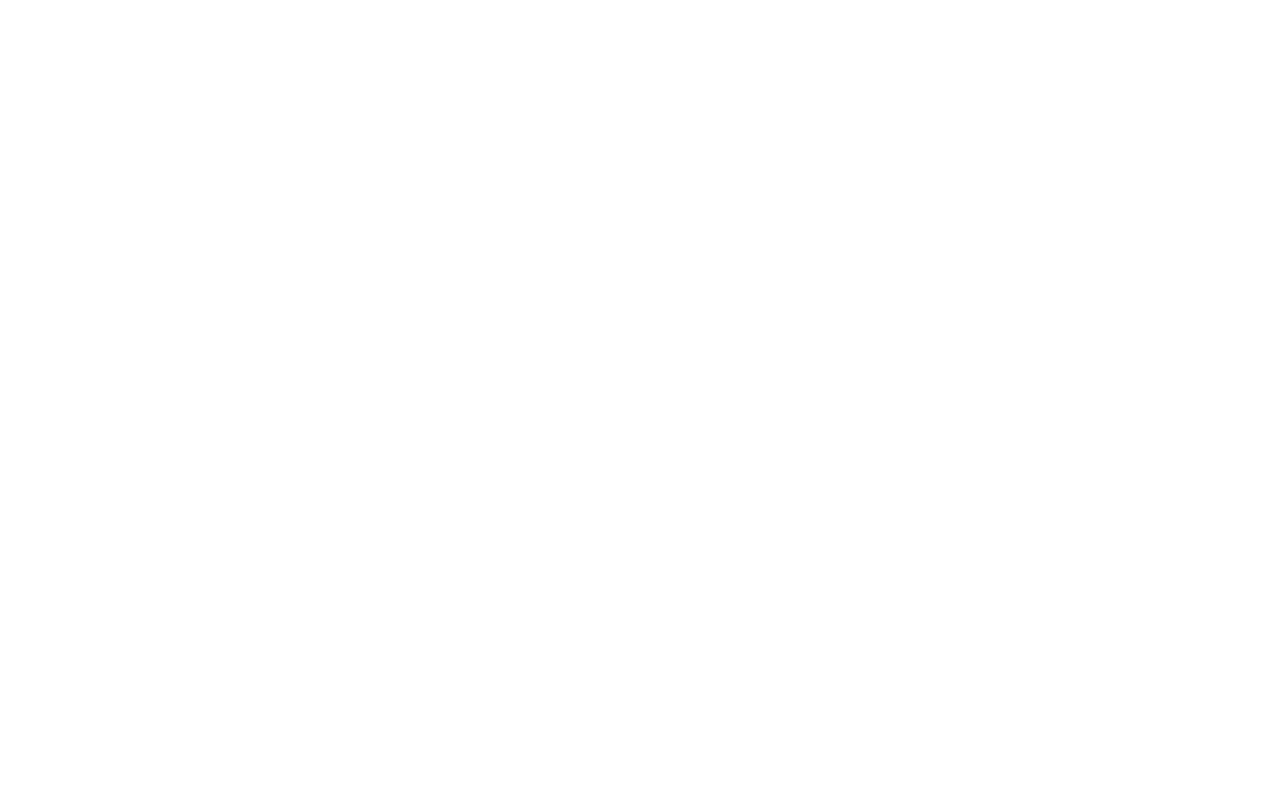
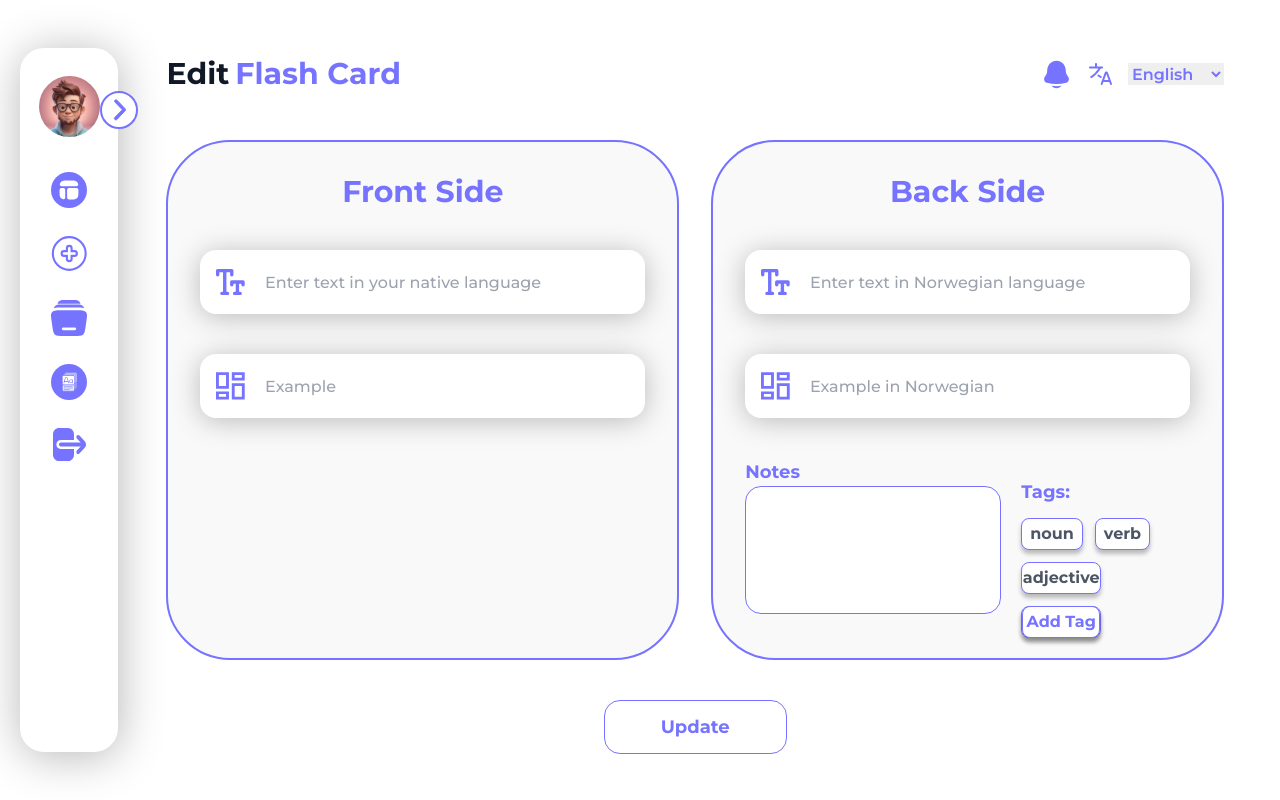
Before and after one commit to tushar-nath/llad-frontend, a React (Create React App) app: page /edit in a window 1280 px wide. Before the commit this address had no page. Built offline with nearby package versions, Linux system fonts and the light colour scheme; sample sign-in values are in the browser's storage.

Commit message:
Added Editing Option for Cards

```diff
--- a/src/App.tsx
+++ b/src/App.tsx
@@ -9,10 +9,13 @@ import { UserProvider } from "./contexts/userContext";
 import Create from "./pages/create";
 import Library from "./pages/library";
 import Revision from "./pages/revision";
+import { CardProvider } from "./contexts/cardContext";
+import Edit from "./pages/edit";
 
 function App() {
   return (
     <UserProvider>
+      <CardProvider>
         <Routes>
           <Route path="/" element={<Login />} />
           <Route element={<PrivateRoute />}>
@@ -20,10 +23,12 @@ function App() {
             <Route path="/create" element={<Create />} />
             <Route path="/library" element={<Library />} />
             <Route path="/revision" element={<Revision />} />
+            <Route path="/edit" element={<Edit />} />
           </Route>
           <Route path="/signup" element={<Signup />} />
           <Route path="/register" element={<Register />} />
         </Routes>
+      </CardProvider>
     </UserProvider>
   );
 }
--- a/src/components/library/LibraryTable.tsx
+++ b/src/components/library/LibraryTable.tsx
@@ -65,6 +65,7 @@ export const LibraryTable = ({ cards }: { cards: any[] }) => {
 
   const data: any[] = cards.map((card) => {
     return {
+      _id: card._id,
       edit: "",
       norwegianWord: card.back.text,
       norwegianExample: card.back.example,
--- a/src/components/library/Table.tsx
+++ b/src/components/library/Table.tsx
@@ -1,13 +1,16 @@
 import { useTable } from "react-table";
-import { useState } from "react";
+import { useContext, useState } from "react";
 import ReactCardFlip from "react-card-flip";
 import { FrontCard } from "../revision/FrontCard";
 import { BackCard } from "../revision/BackCard";
+import { CardContext } from "../../contexts/cardContext";
+import { useNavigate } from "react-router-dom";
 
 export const Table = ({ columns, data }: any) => {
   const [showCardPreview, setShowCardPreview] = useState<any>(null);
   const [isFlipped, setIsFlipped] = useState<boolean>(false);
-
+  const { storeCard } = useContext(CardContext);
+  const navigate = useNavigate();
   const { getTableProps, getTableBodyProps, headerGroups, rows, prepareRow } =
     useTable({ columns: columns, data });
 
@@ -57,7 +60,13 @@ export const Table = ({ columns, data }: any) => {
                         ? "text-gray-500 text-sm"
                         : "font-semibold"
                     } ${cellIndex === 0 ? "text-sm truncate" : ""}`}
-                    onClick={() => setShowCardPreview(row.original)}
+                    onClick={() => {
+                      if (cellIndex === 0) {
+                        storeCard(row.original);
+                        navigate("/edit");
+                      }
+                      setShowCardPreview(row.original);
+                    }}
                   >
                     {cell.render("Cell")}
                   </td>
--- /dev/null
+++ b/src/contexts/cardContext.tsx
@@ -0,0 +1,68 @@
+import { createContext, useCallback, useMemo, useState } from "react";
+
+interface CardContextProps {
+  card: {
+    _id: string;
+    englishWord: string;
+    englishExample: string;
+    norwegianWord: string;
+    norwegianExample: string;
+    note: string;
+    tags: string;
+  } | null;
+  storeCard: (cardData: {
+    _id: string;
+    englishWord: string;
+    englishExample: string;
+    norwegianWord: string;
+    norwegianExample: string;
+    note: string;
+    tags: string;
+  }) => void;
+  removeCard: () => void;
+}
+
+export const CardContext = createContext<CardContextProps>({
+  card: null,
+  storeCard: () => {},
+  removeCard: () => {},
+});
+
+export const CardProvider: React.FC<{ children: React.ReactNode }> = ({
+  children,
+}) => {
+  const [card, setCard] = useState<{
+    _id: string;
+    englishWord: string;
+    englishExample: string;
+    norwegianWord: string;
+    norwegianExample: string;
+    note: string;
+    tags: string;
+  } | null>(null);
+
+  const storeCard = useCallback(
+    (cardData: {
+      _id: string;
+      englishWord: string;
+      englishExample: string;
+      norwegianWord: string;
+      norwegianExample: string;
+      note: string;
+      tags: string;
+    }) => {
+      setCard(cardData);
+    },
+    [],
+  );
+
+  const removeCard = useCallback(() => {
+    setCard(null);
+  }, []);
+
+  return (
+    <CardContext.Provider value={{ card, storeCard, removeCard }}>
+      {children}
+    </CardContext.Provider>
+  );
+};
--- /dev/null
+++ b/src/pages/edit.tsx
@@ -0,0 +1,109 @@
+import { useContext, useState } from "react";
+import CreateBackSide from "../components/create/createBackSide";
+import CreateFrontSide from "../components/create/createFrontSide";
+import Sidebar from "../components/sidebar/sidebar";
+import { NotificationIcon } from "../svgs/notificationIcon";
+import axios from "axios";
+import { LanguageIcon } from "../svgs/languageIcon";
+import { UserContext } from "../contexts/userContext";
+import { CardContext } from "../contexts/cardContext";
+
+const Edit = () => {
+  const { card } = useContext(CardContext);
+  const [nativeWord, setNativeWord] = useState<string>(
+    card ? card.englishWord : "",
+  );
+  const [norwegianWord, setNorwegianWord] = useState<string>(
+    card ? card.norwegianWord : "",
+  );
+  const [nativeExample, setNativeExample] = useState<string>(
+    card ? card.englishExample : "",
+  );
+  const [norwegianExample, setNorwegianExample] = useState<string>(
+    card ? card.norwegianExample : "",
+  );
+  const [note, setNote] = useState<string>(card ? card.note : "");
+  const [tags, setTags] = useState<string[]>(card ? card.tags.split(",") : []);
+  const { user } = useContext(UserContext);
+
+  console.log(card);
+
+  const handleSave = async () => {
+    try {
+      await axios.patch(
+        `${process.env.REACT_APP_NODE_SERVER_BASE_URL}/api/v1/update-card`,
+        {
+          cardId: card?._id,
+          userId: user?._id,
+          frontText: nativeWord,
+          frontExample: nativeExample,
+          backText: norwegianWord,
+          backExample: norwegianExample,
+          note,
+          tags,
+        },
+      );
+      alert("Card updated successfully");
+    } catch (error) {
+      alert("Card creation failed");
+      console.error(error);
+    }
+  };
+
+  return (
+    <div className="bg-white w-full h-[100vh] flex gap-12 pl-5 pr-14 py-12">
+      <Sidebar />
+      <div className="flex flex-col gap-10 w-full">
+        {/* Header */}
+        <div className="flex justify-between w-full">
+          <div className="flex flex-row gap-1.5 py-2">
+            <h1 className="text-3xl font-bold text-gray-900">Edit</h1>
+            <p className="text-bluePrimary font-bold text-3xl">Flash Card</p>
+          </div>
+          <div className="flex items-center gap-4">
+            <button>
+              <NotificationIcon />
+            </button>
+            <div className="flex flex-row gap-4">
+              <LanguageIcon />
+              <select className="w-24 outline-none text-bluePrimary font-semibold">
+                <option value="english">English</option>
+                <option value="norwegian">Norwegian</option>
+              </select>
+            </div>
+          </div>
+        </div>
+
+        {/* Main Content */}
+        <div className="flex flex-row gap-8">
+          <CreateFrontSide
+            setNativeWord={setNativeWord}
+            nativeWord={nativeWord}
+            setNativeExample={setNativeExample}
+            nativeExample={nativeExample}
+          />
+          <CreateBackSide
+            setNorwegianWord={setNorwegianWord}
+            norwegianWord={norwegianWord}
+            setNorwegianExample={setNorwegianExample}
+            norwegianExample={norwegianExample}
+            setNote={setNote}
+            note={note}
+            setTags={setTags}
+            tags={tags}
+          />
+        </div>
+        <div className="flex items-center justify-center">
+          <button
+            className="border-[1.5px] border-bluePrimary px-14 transition-all duration-300 hover:shadow-[1px_4px_14.5px_0px_rgba(0,_0,_0,_0.25)] rounded-2xl text-bluePrimary font-bold text-lg py-3"
+            onClick={handleSave}
+          >
+            Update
+          </button>
+        </div>
+      </div>
+    </div>
+  );
+};
+
+export default Edit;
```
Lines whose indentation alone changed are shown as unchanged.
